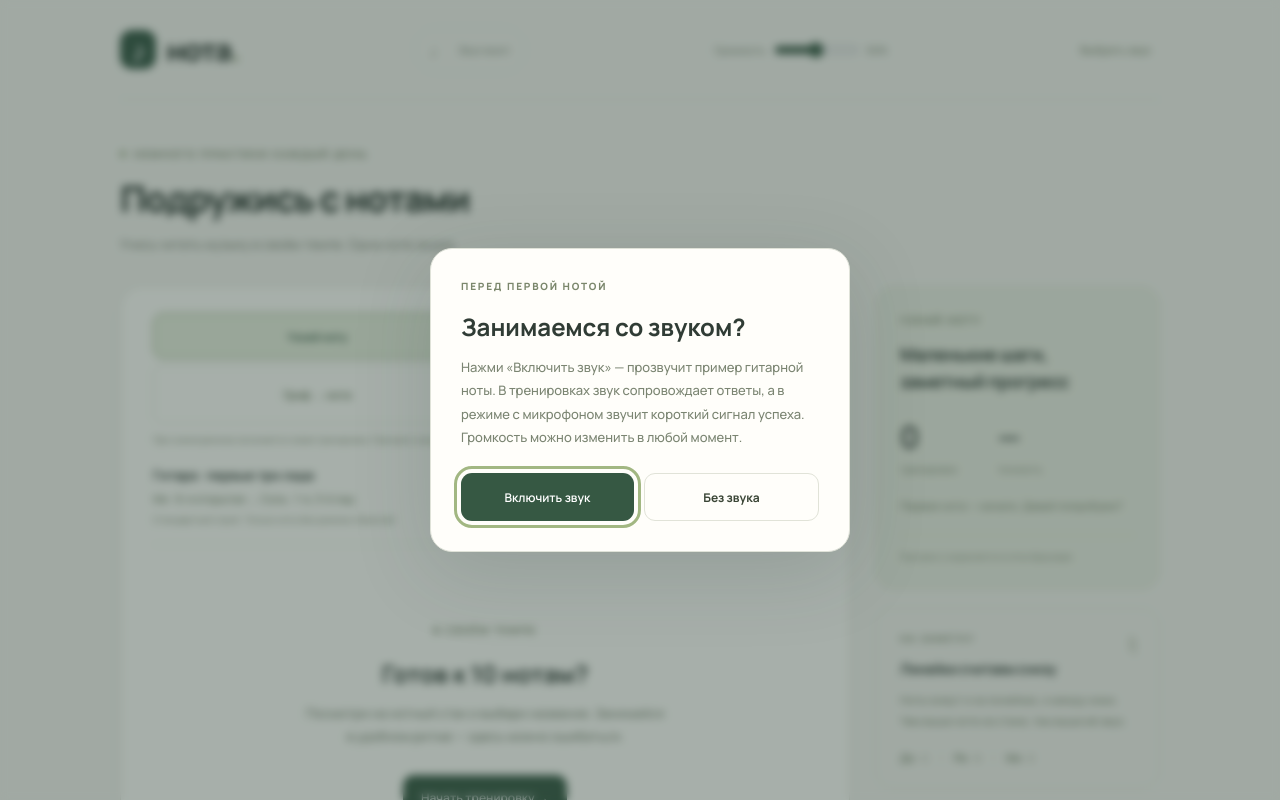
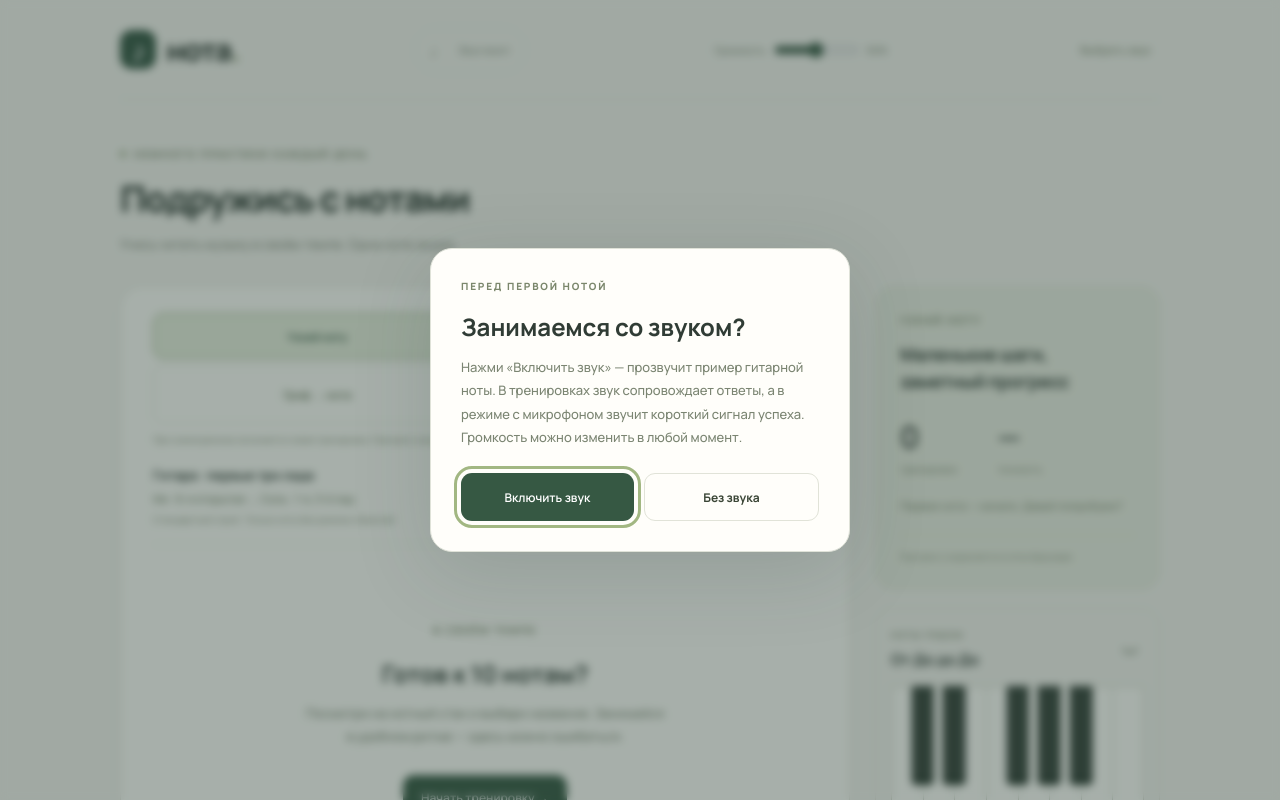
Before and after one commit to brownyunki/NOTA, a React (Vite) app: page / in a window 1280 px wide. Shown: the top 800 px of the page. Built offline with nearby package versions, Linux system fonts and the light colour scheme.

Commit message:
Add interactive piano reference with sound and label toggle

```diff
--- a/src/Microphone.tsx
+++ b/src/Microphone.tsx
@@ -181,13 +181,7 @@ export function Microphone(props: Props) {
     {error ? <p role="alert">{error}</p> : <p role="status"><span className="mic-status-icon" aria-hidden="true">{status === 'wrong' ? '↔' : status === 'correct' ? '✓' : '●'}</span>{message}</p>}
     <div className="mic-settings">
       {active && <button className="text-button" onClick={recalibrate}>Настроить чувствительность заново</button>}
-      {!props.sound || props.volume === 0 ? <button className="text-button" onClick={props.onEnableSound}>Включить звук правильного ответа</button> : active && <button className="text-button" onClick={() => {
-        if (calibration.current.phase !== 'done') return;
-        silenceGate.current.reset(); latest.current.onReady(false);
-        stable.current.readyAt = performance.now() + 800;
-        stable.current.midi = -1;
-        successCue();
-      }} disabled={calibrating}>Проверить сигнал успеха</button>}
+      {(!props.sound || props.volume === 0) && <button className="text-button" onClick={props.onEnableSound}>Включить звук правильного ответа</button>}
     </div>
     <small>Звук обрабатывается на устройстве и не записывается. Можно искать нужную ноту без ограничения попыток.</small>
   </section>;
--- /dev/null
+++ b/src/Piano.tsx
@@ -0,0 +1,31 @@
+import { useState } from 'react';
+
+const whiteKeys = [
+  ['До', 'C'], ['Ре', 'D'], ['Ми', 'E'], ['Фа', 'F'],
+  ['Соль', 'G'], ['Ля', 'A'], ['Си', 'B'], ['До', 'C'],
+];
+const blackKeys = [
+  { after: 1, sharp: 'До♯', flat: 'Ре♭', letters: 'C♯ / D♭' },
+  { after: 2, sharp: 'Ре♯', flat: 'Ми♭', letters: 'D♯ / E♭' },
+  { after: 4, sharp: 'Фа♯', flat: 'Соль♭', letters: 'F♯ / G♭' },
+  { after: 5, sharp: 'Соль♯', flat: 'Ля♭', letters: 'G♯ / A♭' },
+  { after: 6, sharp: 'Ля♯', flat: 'Си♭', letters: 'A♯ / B♭' },
+];
+
+export function Piano({ onPlay }: { onPlay: (midi: number) => void }) {
+  const [visible, setVisible] = useState(false);
+  const [selected, setSelected] = useState<string | null>(null);
+  function select(key: string, midi: number) { setSelected(current => current === key ? null : key); onPlay(midi); }
+  return <section className="piano-card" aria-labelledby="piano-title">
+    <div className="piano-header"><div><div className="eyebrow">НОТЫ РЯДОМ</div><h3 id="piano-title">От До до До</h3></div>
+      <button className="piano-eye" aria-pressed={visible} aria-label={visible ? 'Скрыть постоянные подписи нот' : 'Всегда показывать названия нот'} title={visible ? 'Скрыть подписи' : 'Показать все подписи'} onClick={() => { setVisible(v => !v); setSelected(null); }}>
+        <svg width="18" height="18" viewBox="0 0 24 24" fill="none" stroke="currentColor" strokeWidth="1.6" strokeLinecap="round" strokeLinejoin="round" aria-hidden="true">{visible ? <><path d="M2 12s3.5-6 10-6 10 6 10 6-3.5 6-10 6S2 12 2 12Z" /><circle cx="12" cy="12" r="3" /></> : <><path d="M3 9c4 7 14 7 18 0" /><path d="m5 12-2 3m5.5-1  -1 3m4.5-2v3m3.5-4 1 3m2.5-5 2 3" /></>}</svg>
+      </button>
+    </div>
+    <div className={`piano-keys ${visible ? 'show-labels' : ''}`} role="group" aria-label="Клавиши фортепиано от До до следующей До">
+      {whiteKeys.map(([name, letter], i) => <button key={i} className={`piano-key white-key ${selected === `w${i}` ? 'selected' : ''}`} onClick={() => select(`w${i}`, [60, 62, 64, 65, 67, 69, 71, 72][i])} onBlur={() => setSelected(null)} aria-label={`${name} (${letter})${i === 7 ? ', следующая октава' : ''}`}><span className="piano-label"><strong>{name}</strong><small>{letter}</small></span></button>)}
+      {blackKeys.map(key => <button key={key.after} style={{ left: `${key.after * 12.5}%` }} className={`piano-key black-key ${selected === `b${key.after}` ? 'selected' : ''}`} onClick={() => select(`b${key.after}`, [60, 62, 64, 65, 67, 69, 71][key.after - 1] + 1)} onBlur={() => setSelected(null)} aria-label={`${key.sharp} или ${key.flat} (${key.letters})`}><span className="piano-label"><strong>{key.sharp}</strong><strong>{key.flat}</strong><small>{key.letters.split(' / ')[0]}</small><small>{key.letters.split(' / ')[1]}</small></span></button>)}
+    </div>
+    <p>{visible ? 'Все названия видны. ♯ — диез, ♭ — бемоль.' : 'Наведи курсор или нажми на клавишу, чтобы увидеть ноту.'}</p>
+  </section>;
+}
--- a/src/main.tsx
+++ b/src/main.tsx
@@ -3,6 +3,7 @@ import { createRoot } from 'react-dom/client';
 import './style.css';
 import { guitarBuffer } from './guitar-audio';
 import { Microphone } from './Microphone';
+import { Piano } from './Piano';
 import { emptyNotes, mastery, readNotes, recordNote, type NoteProgress } from './progress';
 import { GUITAR_NOTES, guitarPositions, pickNote, isCorrectAnswer, fretMidi, staffChoices } from './training';
 import { emptySpeed, readSpeed, recordSpeed, sessionTiming, seconds, RecognitionClock, type SpeedProgress, type TimedAnswer } from './timing';
@@ -121,10 +122,10 @@ function Trainer({ mode, onModeChange }: { mode: number; onModeChange: (mode: nu
   const [sound, setSound] = useState(audioSettings?.enabled ?? false);
   const [volume, setVolume] = useState(audioSettings?.volume ?? 50);
   const [needsAudioChoice, setNeedsAudioChoice] = useState(audioSettings === null);
-  const [audioPreview, setAudioPreview] = useState(false);
+  const [audioPreview, setAudioPreview] = useState(0);
   useEffect(() => {
     if (!audioPreview) return;
-    const timeout = window.setTimeout(() => setAudioPreview(false), 3300);
+    const timeout = window.setTimeout(() => setAudioPreview(0), 3300);
     return () => window.clearTimeout(timeout);
   }, [audioPreview]);
   const [answerOrder, setAnswerOrder] = useState(() => shuffleAnswers());
@@ -146,7 +147,7 @@ function Trainer({ mode, onModeChange }: { mode: number; onModeChange: (mode: nu
     if (enabled) {
       const previewVolume = volume > 0 ? volume : 50;
       setVolume(previewVolume);
-      setAudioPreview(true);
+      setAudioPreview(Date.now());
       void play(14, previewVolume);
     }
   }
@@ -191,8 +192,8 @@ function Trainer({ mode, onModeChange }: { mode: number; onModeChange: (mode: nu
 
     };
   }, [running, needsAudioChoice, index, round, range]);
-  async function play(noteIndex = index, previewVolume?: number) {
-    if (previewVolume === undefined && (!sound || volume === 0 || needsAudioChoice || mode === 3)) return;
+  async function play(noteIndex = index, previewVolume?: number, pianoMidi?: number) {
+    if (previewVolume === undefined && (!sound || volume === 0 || needsAudioChoice || (mode === 3 && pianoMidi === undefined))) return;
     try {
       const ctx = audio.current ?? new AudioContext(); audio.current = ctx;
       await ctx.resume();
@@ -209,7 +210,7 @@ function Trainer({ mode, onModeChange }: { mode: number; onModeChange: (mode: nu
       }
       const source = ctx.createBufferSource();
       const gain = ctx.createGain();
-      source.buffer = guitarBuffer(ctx, NOTES[noteIndex].midi - 12);
+      source.buffer = guitarBuffer(ctx, pianoMidi ?? NOTES[noteIndex].midi - 12);
       source.connect(gain); gain.connect(masterGain.current);
       guitarVoice.current = { source, gain };
       source.onended = () => {
@@ -312,14 +313,18 @@ function Trainer({ mode, onModeChange }: { mode: number; onModeChange: (mode: nu
             {mode === 2 ? <Fretboard target={index} /> : <Staff index={index} reveal={answer !== null || hint} />}
             {mode !== 2 && <div className="notation-label">СКРИПИЧНЫЙ КЛЮЧ · ГИТАРА</div>}
             {mode === 0 ? <div className="answers">{answerOrder.map((i, position) => <button ref={position === 0 ? firstAnswer : undefined} key={NOTES[i].letter} disabled={answer !== null} className={`answer ${answer !== null && isCorrectAnswer(i, index) ? 'correct' : ''} ${answer === i && !isCorrectAnswer(i, index) ? 'incorrect' : ''}`} onClick={() => choose(i)}>{NOTES[i].name} <span>({NOTES[i].letter})</span>{answer !== null && isCorrectAnswer(i, index) && <b aria-label="Правильный ответ"> ✓</b>}</button>)}</div>
-            : mode === 3 ? <Microphone onEnableSound={() => { setSound(true); if (volume === 0) setVolume(50); }} onReady={ready => { if (!ready) recognitionClock.current.pause(performance.now()); setMicReady(ready); }} target={NOTES[index].midi - 12} sound={sound} volume={volume} paused={needsAudioChoice || audioPreview || cheatOpen || hint} onMatch={() => choose(index)} onWrong={() => { micWrong.current = true; }} onActive={active => { if (!active && micActive) recognitionClock.current.pause(performance.now(), true); setMicActive(active); }} />
+            : mode === 3 ? <Microphone onEnableSound={() => { setSound(true); if (volume === 0) setVolume(50); }} onReady={ready => { if (!ready) recognitionClock.current.pause(performance.now()); setMicReady(ready); }} target={NOTES[index].midi - 12} sound={sound} volume={volume} paused={needsAudioChoice || audioPreview > 0 || cheatOpen || hint} onMatch={() => choose(index)} onWrong={() => { micWrong.current = true; }} onActive={active => { if (!active && micActive) recognitionClock.current.pause(performance.now(), true); setMicActive(active); }} />
             : mode === 1 ? <Fretboard target={answer !== null || hint ? index : null} answer={answer} onChoose={choose} firstButton={firstAnswer} />
             : <div className="staff-choices">{noteChoices.map((i, position) => <button ref={position === 0 ? firstAnswer : undefined} key={i} disabled={answer !== null} className={`answer staff-choice ${answer !== null && i === index ? 'correct' : ''} ${answer === i && i !== index ? 'incorrect' : ''}`} onClick={() => choose(i)} aria-label={`Вариант ${position + 1}. ${NOTES[i].hint}`}><Staff index={i} reveal={answer !== null} /><span>{answer !== null && i === index ? '✓ Верная нота' : `Вариант ${position + 1}`}</span></button>)}</div>}
             <div className="feedback" aria-live="polite">{answer !== null ? <><div className={(mode === 0 ? isCorrectAnswer(answer, index) : answer === index) ? 'feedback-title success' : 'feedback-title'}>{(mode === 0 ? isCorrectAnswer(answer, index) : answer === index) ? 'Верно, это ' : 'Это '}{NOTES[index].name} ({NOTES[index].letter}){(mode === 0 ? isCorrectAnswer(answer, index) : answer === index) ? '!' : '. Запомним вместе.'}</div><p>{NOTES[index].hint} {guitarPositions(NOTES[index].midi)}.</p><div className="feedback-actions"><button className="text-button" disabled={!sound || mode === 3} onClick={() => void play()}>♫ Послушать</button><button ref={nextButton} className="primary" onClick={next}>{round === 9 ? 'К результатам' : 'Следующая нота'} <span>→</span></button></div></> : <><button className="text-button hint-button" onClick={() => { usedHint.current = true; setHint(v => !v); }} aria-expanded={hint}>ⓘ {hint ? 'Скрыть подсказку' : 'Нужна подсказка?'}</button>{hint ? <p>{NOTES[index].hint} Это {NOTES[index].name} ({NOTES[index].letter}). {guitarPositions(NOTES[index].midi)}.</p> : <p className="encouragement">Без спешки. Здесь можно ошибаться.</p>}</>}</div>
           </>}
         </section>
         <aside><section className="side-card"><div className="eyebrow">{MODES[mode].label.toUpperCase()}</div><h3>Маленькие шаги,<br />заметный прогресс</h3><div className="stats"><div><strong>{progress.sessions}</strong><span>тренировок</span></div><div><strong>{progress.total ? `${accuracy}%` : '—'}</strong><span>{mode === 3 ? 'без поиска' : 'точность'}</span></div></div><p>{progress.total ? `Уже ${progress.total} ${progress.total === 1 ? 'ответ' : 'ответов'}. Продолжай в своём ритме.` : 'Первая нота — начало. Давай попробуем?'}</p><div className="local-note">{storageError ? 'Не удалось сохранить прогресс в браузере.' : 'Прогресс сохраняется в этом браузере'}</div></section>
-        <section className="tip-card"><span className="tip-symbol" aria-hidden="true">♮</span><div className="eyebrow">НА ЗАМЕТКУ</div><h3>Линейки считаем снизу</h3><p>Ноты живут и на линейках, и между ними. Чем выше нота на стане, тем выше её звук.</p><div className="note-map">До <span>C</span><i /> Ре <span>D</span><i /> Ми <span>E</span></div></section>
+        <Piano onPlay={midi => {
+          if (!sound || volume === 0 || needsAudioChoice) return;
+          setAudioPreview(Date.now());
+          void play(index, undefined, midi);
+        }} />
         </aside>
       </div>
       <section className="cheatsheet">
```
Also changed, not shown: src/style.css.
